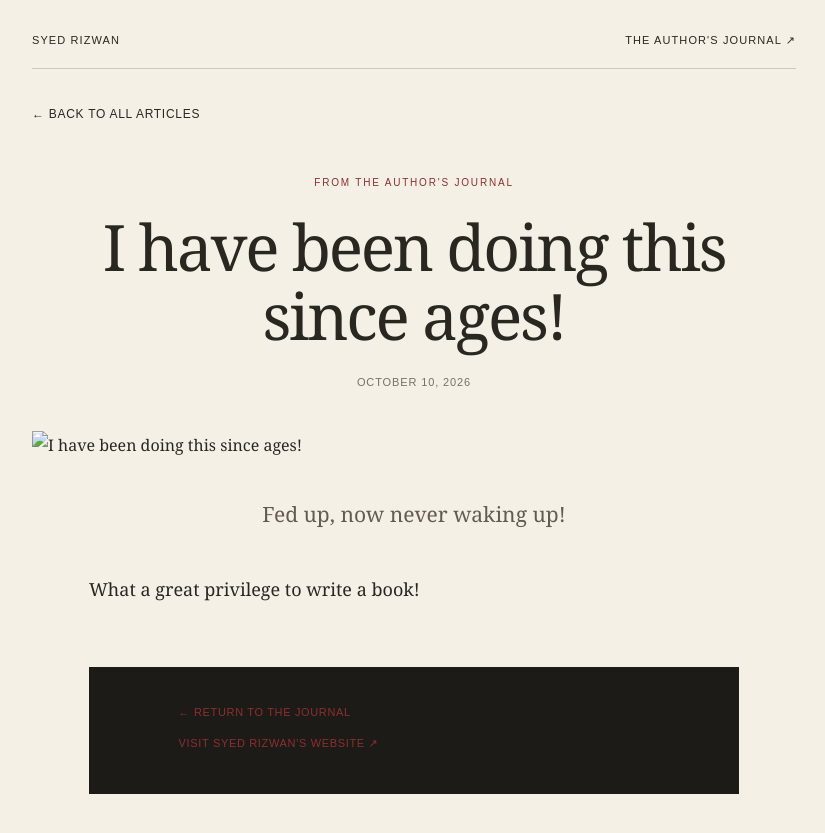
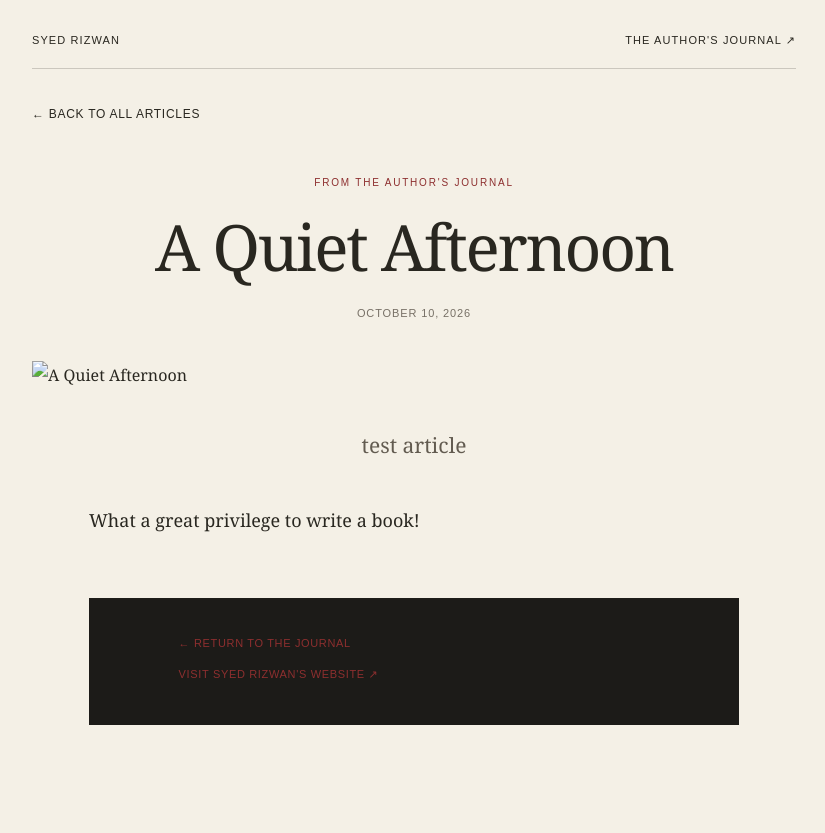
Before and after one commit to syedrizwanauthor/syedrizwanauthor.github.io, a Jekyll site: the page built from _posts/2026-10-10-i-have-been-doing-this-since-ages.md, in a window 1280 px wide. Shown: the top 833 px of the page, without its empty margins (226-1051 px from the left). Built offline with Jekyll 4.4.1, drawn with Linux system fonts in a browser that asks for light colours; our own code applies the rules of GitHub Pages for plain Markdown files.

Commit message:
Update Blog Posts “2026-10-10-i-have-been-doing-this-since-ages”

```diff
--- a/_posts/2026-10-10-i-have-been-doing-this-since-ages.md
+++ b/_posts/2026-10-10-i-have-been-doing-this-since-ages.md
@@ -1,7 +1,7 @@
 ---
-title: I have been doing this since ages!
+title: A Quiet Afternoon
 date: 2026-10-10T14:45:00
-description: Fed up, now never waking up!
+description: test article
 image: ''
 ---
 
```
